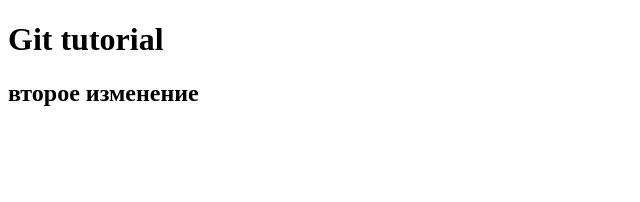
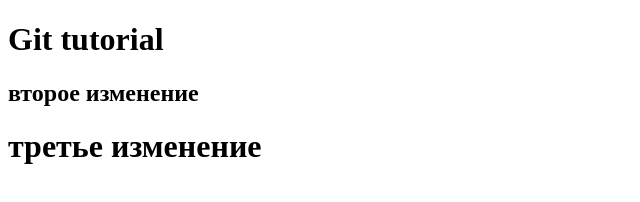
Before and after one commit to Solnushock/site, a plain HTML site: page index.html in a window 1280 px wide. Shown: the whole page, without its empty margins (0-640 px from the left). Drawn offline with Linux system fonts and the light colour scheme.

Commit message:
second commit

```diff
--- a/index.html
+++ b/index.html
@@ -7,6 +7,7 @@
 <body>
 <h1>Git tutorial</h1>
 <h2>второе изменение</h2>
+<h1>третье изменение</h1>
 
 
 
```
